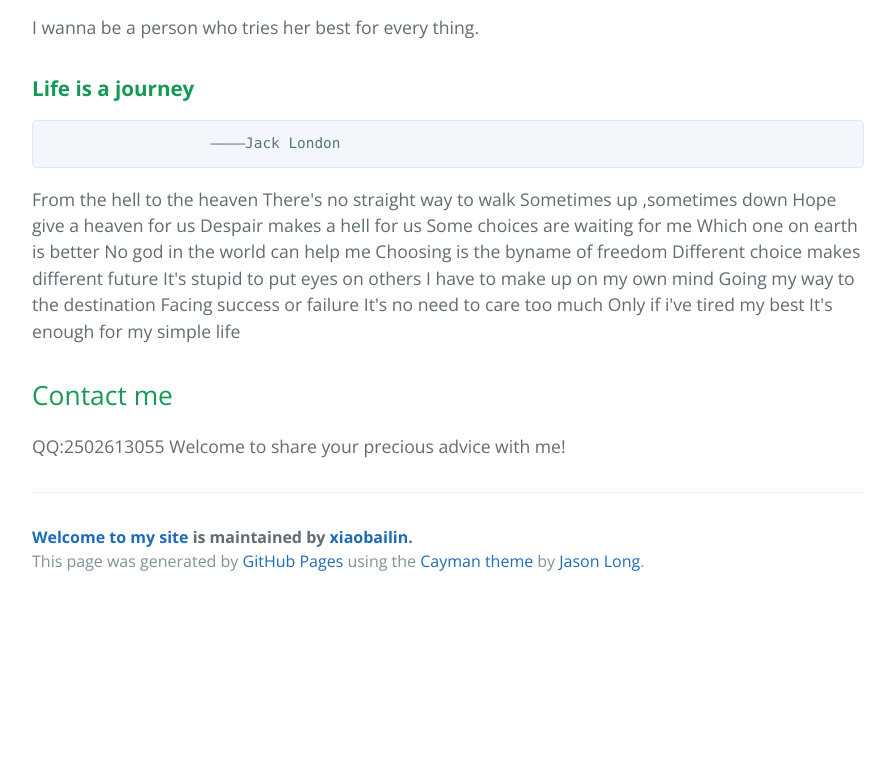
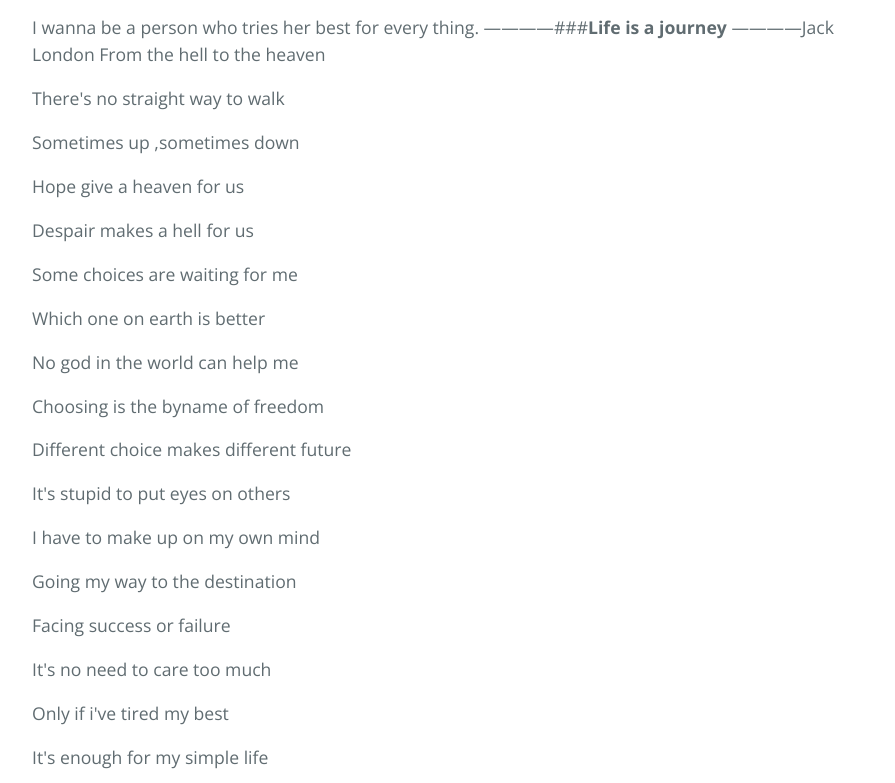
Before and after one commit to xiaobailin/HTML, a plain HTML site: page index.html in a window 1280 px wide. Shown: the part 2377-3160 px from the top of the page, without its empty margins (192-1087 px from the left). Before the commit the page ends 2982 px from the top, so only its background shows below. Drawn offline with nearby package versions, Linux system fonts and the light colour scheme.

```diff
--- a/index.html
+++ b/index.html
@@ -59,32 +59,42 @@
 <h2>
 <a id="what-i-want-to-be" class="anchor" href="#what-i-want-to-be" aria-hidden="true"><span aria-hidden="true" class="octicon octicon-link"></span></a>What I want to be?</h2>
 
-<p>I wanna be a person who tries her best for every thing.</p>
+<p>I wanna be a person who tries her best for every thing.
+————###<strong>Life is a journey</strong>
+                       ————Jack London
+From the hell to the heaven </p>
 
-<h3>
-<a id="life-is-a-journey" class="anchor" href="#life-is-a-journey" aria-hidden="true"><span aria-hidden="true" class="octicon octicon-link"></span></a><strong>Life is a journey</strong>
-</h3>
+<p>There's no straight way to walk </p>
 
-<pre><code>                   ————Jack London
-</code></pre>
+<p>Sometimes up ,sometimes down </p>
 
-<p>From the hell to the heaven
-There's no straight way to walk
-Sometimes up ,sometimes down
-Hope give a heaven for us
-Despair makes a hell for us
-Some choices are waiting for me
-Which one on earth is better
-No god in the world can help me
-Choosing is the byname of freedom
-Different choice makes different future
-It's stupid to put eyes on others
-I have to make up on my own mind
-Going my way to the destination
-Facing success or failure
-It's no need to care too much
-Only if i've tired my best
-It's enough for my simple life</p>
+<p>Hope give a heaven for us </p>
+
+<p>Despair makes a hell for us </p>
+
+<p>Some choices are waiting for me </p>
+
+<p>Which one on earth is better </p>
+
+<p>No god in the world can help me </p>
+
+<p>Choosing is the byname of freedom </p>
+
+<p>Different choice makes different future </p>
+
+<p>It's stupid to put eyes on others </p>
+
+<p>I have to make up on my own mind </p>
+
+<p>Going my way to the destination </p>
+
+<p>Facing success or failure </p>
+
+<p>It's no need to care too much </p>
+
+<p>Only if i've tired my best </p>
+
+<p>It's enough for my simple life</p>
 
 <h2>
 <a id="contact-me" class="anchor" href="#contact-me" aria-hidden="true"><span aria-hidden="true" class="octicon octicon-link"></span></a>Contact me</h2>
```
Also changed, not shown: params.json (+1 -1 lines).
